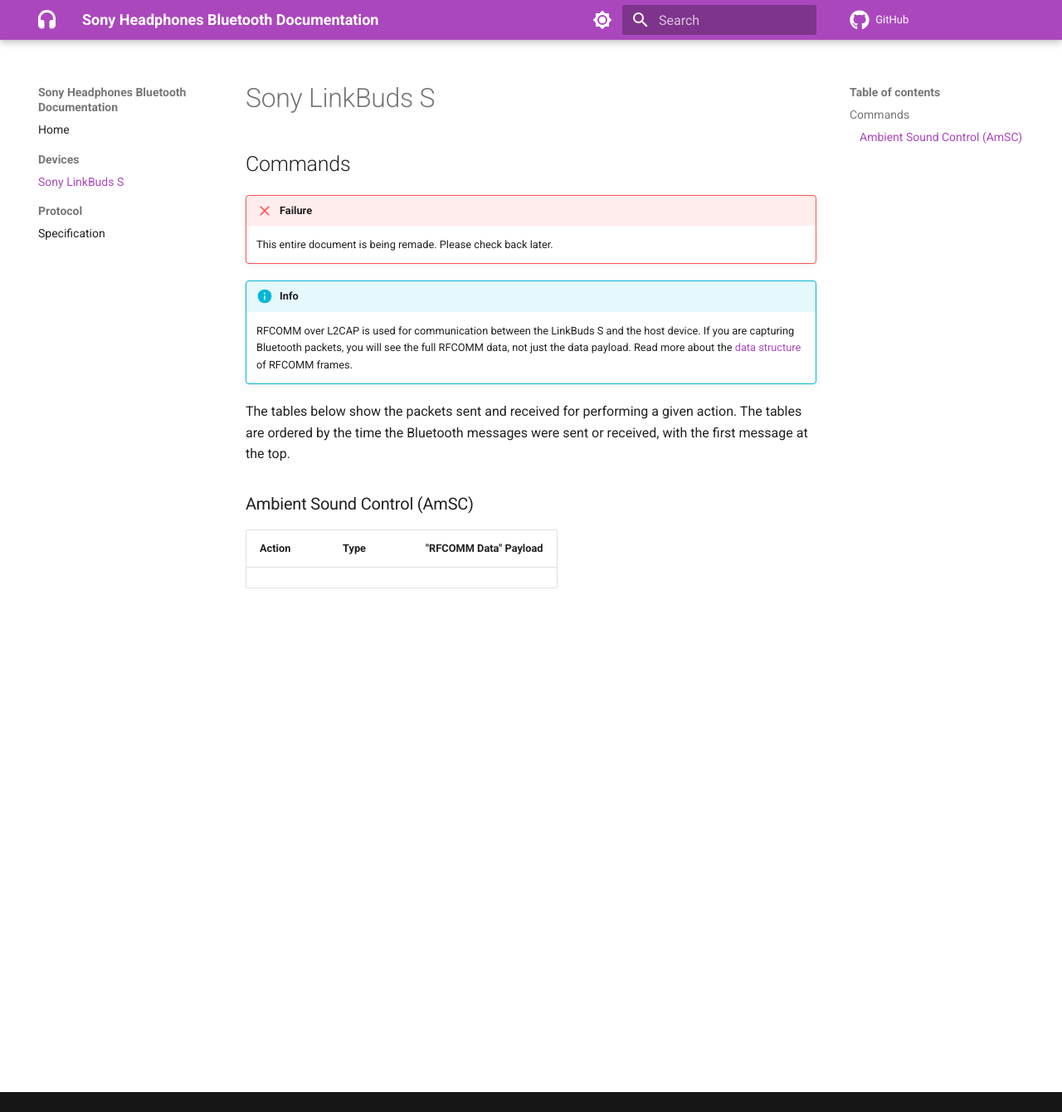
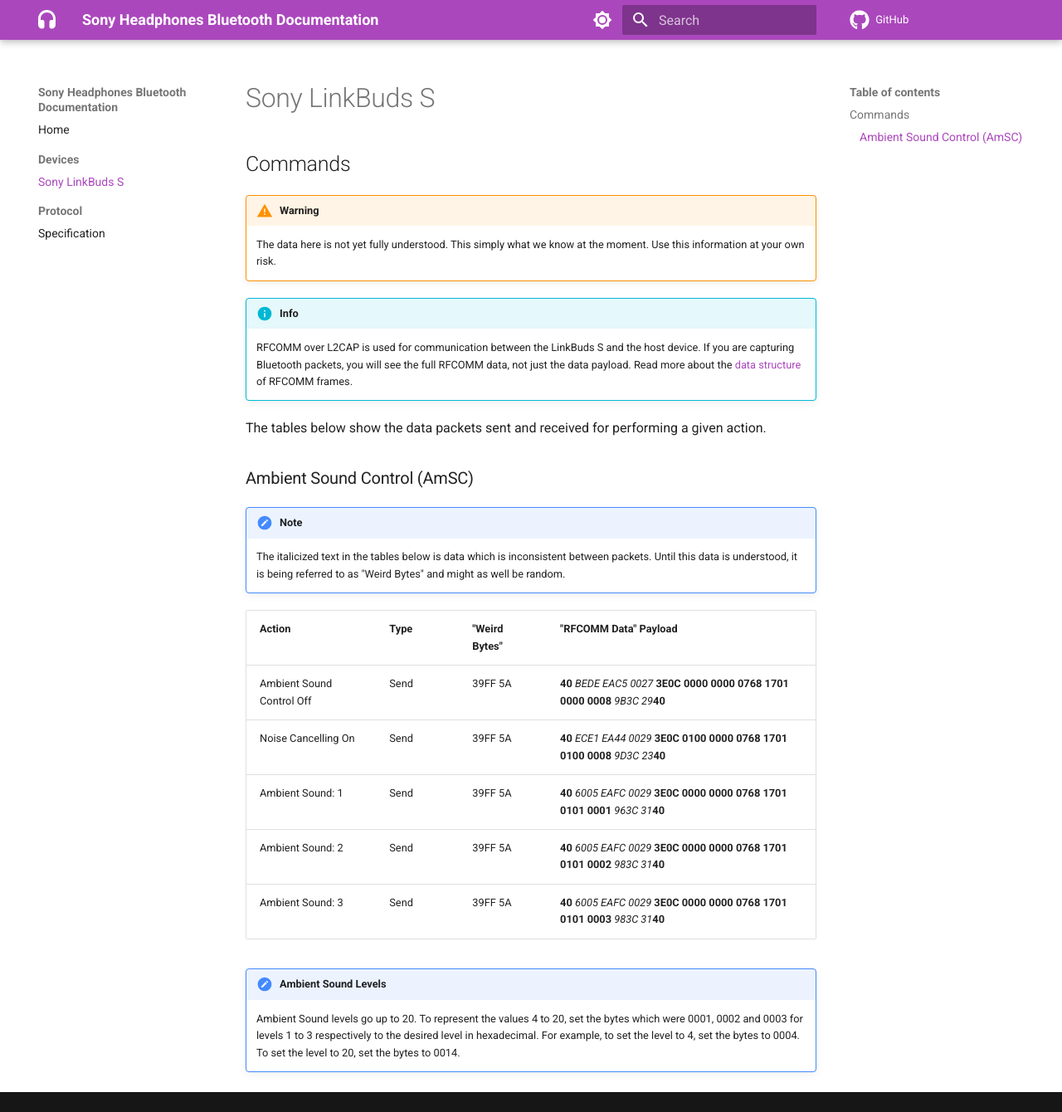
Before and after one commit to ohm-app/sony-headphones-bluetooth-documentation, an MkDocs documentation site: the page built from docs/Devices/LinkBuds S.md, in a window 1280 px wide and 1340 px high. Shown: the whole window at 83% size. Built offline with MkDocs 1.6.1 and Material for MkDocs 9.7.7, drawn with Linux system fonts in a browser that asks for light colours; comment, search, counter and statistics services are not loaded.

Commit message:
Document Ambient Sound Control

```diff
--- a/docs/Devices/LinkBuds S.md
+++ b/docs/Devices/LinkBuds S.md
@@ -2,19 +2,29 @@
 
 ## Commands
 
-!!! failure
-    This entire document is being remade. Please check back later.
+!!! warning
+    The data here is not yet fully understood. This simply what we know at the moment. Use this information at your own risk.
 
 !!! info
     RFCOMM over L2CAP is used for communication between the LinkBuds S and the host device. If you
     are capturing Bluetooth packets, you will see the full RFCOMM data, not just the data payload.
-    Read more about the [data structure](../Protocol/Data%20Structure.md) of RFCOMM frames.
+    Read more about the [data structure](../Protocol/Specification.md) of RFCOMM frames.
 
-The tables below show the packets sent and received for performing a given action.
-The tables are ordered by the time the Bluetooth messages were sent or received, with the first message at the top.
+The tables below show the data packets sent and received for performing a given action.
 
 ### Ambient Sound Control (AmSC)
 
-| Action                  | Type          | "RFCOMM Data" Payload                   |
-| ----------------------- | ------------- | --------------------------------------- |
-|
+!!! note
+    The italicized text in the tables below is data which is inconsistent between packets. Until this data is understood, it is being referred to as "Weird Bytes" and might as well be random.
+
+| Action                    | Type | "Weird Bytes" | "RFCOMM Data" Payload                                                          |
+| ------------------------- | ---- | ------------- | ------------------------------------------------------------------------------ |
+| Ambient Sound Control Off | Send | 39FF 5A       | **40** *BEDE EAC5 0027* **3E0C 0000 0000 0768 1701 0000 0008** *9B3C 29***40** |
+| Noise Cancelling On       | Send | 39FF 5A       | **40** *ECE1 EA44 0029* **3E0C 0100 0000 0768 1701 0100 0008** *9D3C 23***40** |
+| Ambient Sound: 1          | Send | 39FF 5A       | **40** *6005 EAFC 0029* **3E0C 0000 0000 0768 1701 0101 0001** *963C 31***40** |
+| Ambient Sound: 2          | Send | 39FF 5A       | **40** *6005 EAFC 0029* **3E0C 0000 0000 0768 1701 0101 0002** *983C 31***40** |
+| Ambient Sound: 3          | Send | 39FF 5A       | **40** *6005 EAFC 0029* **3E0C 0000 0000 0768 1701 0101 0003** *983C 31***40** |
+
+!!! note "Ambient Sound Levels"
+    Ambient Sound levels go up to 20. To represent the values 4 to 20, set the bytes which were 0001, 0002 and 0003 for levels 1 to 3 respectively
+    to the desired level in hexadecimal. For example, to set the level to 4, set the bytes to 0004. To set the level to 20, set the bytes to 0014.
```
